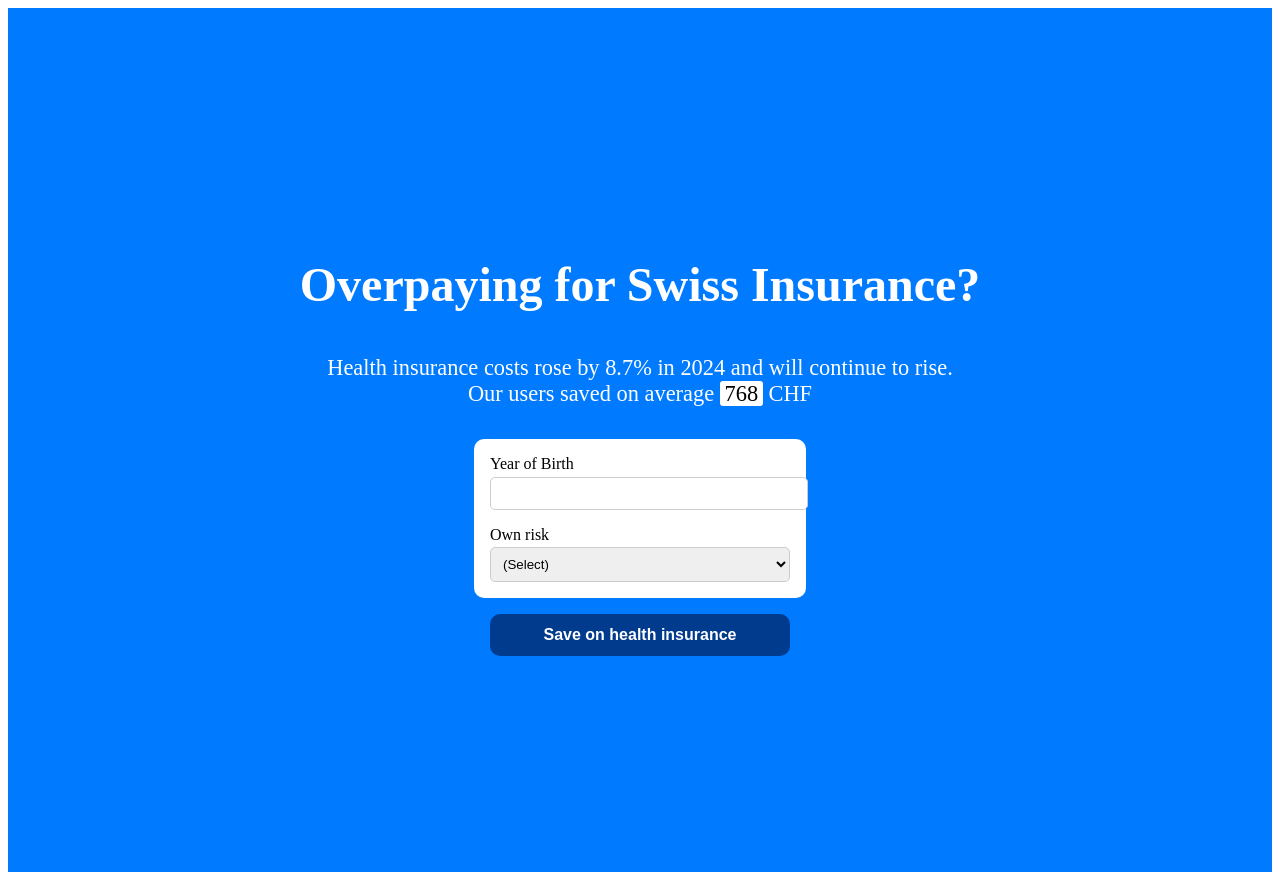
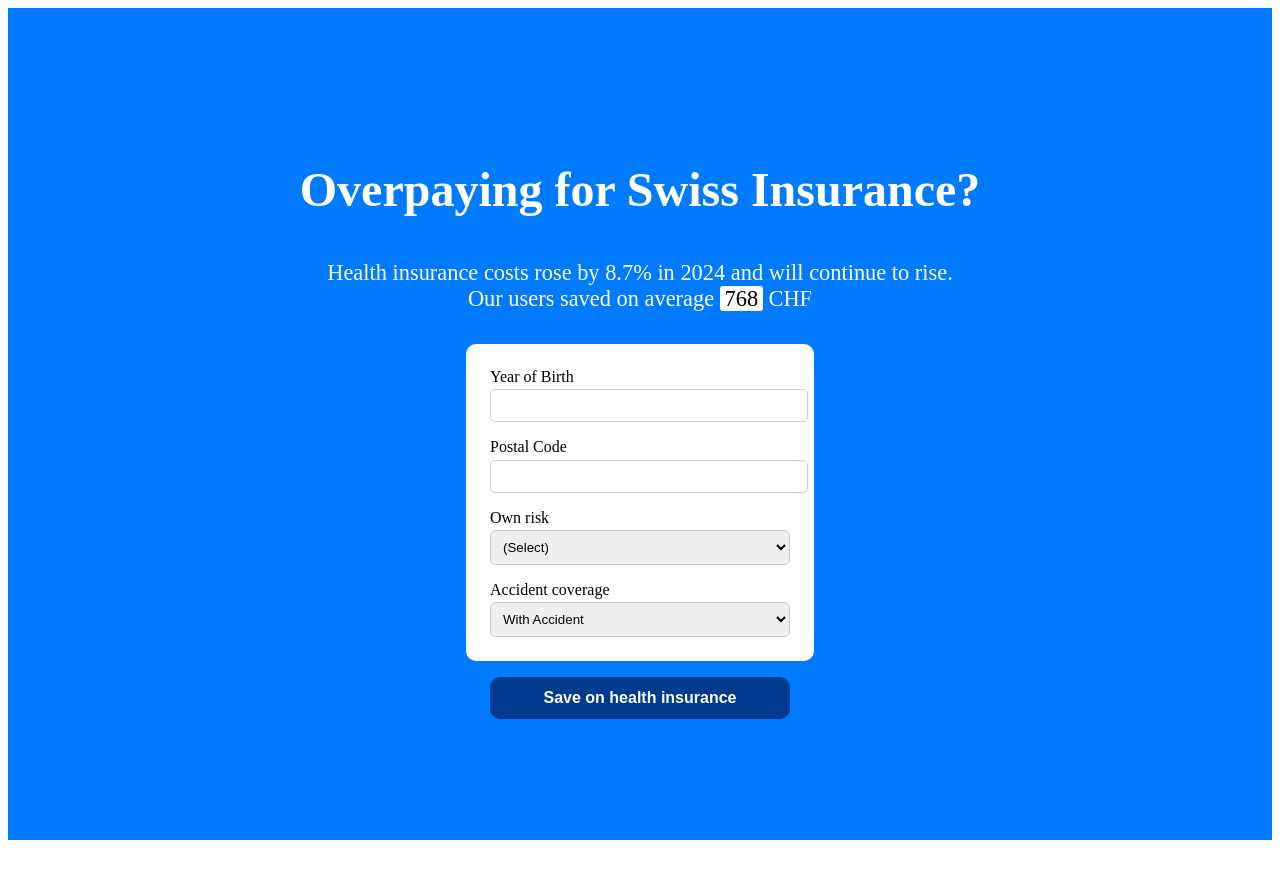
Before and after one commit to Chipkorvyn/eclipsai, a Next.js app: page / in a window 1280 px wide. After the commit the page ends 848 px from the top, so only its background shows below. Built offline with nearby package versions, Linux system fonts and the light colour scheme.

Commit message:
Homepage styling

```diff
--- a/app/page.tsx
+++ b/app/page.tsx
@@ -58,6 +58,7 @@ export default function HomePage() {
   }
 
   // ---------------------- STYLES ----------------------
+  // Reduced padding from 2rem to 1rem to move everything “up”
   const containerStyle: React.CSSProperties = {
     minHeight: '100vh',
     backgroundColor: '#007BFF', // blue background
@@ -66,10 +67,9 @@ export default function HomePage() {
     flexDirection: 'column',
     alignItems: 'center',
     justifyContent: 'center',
-    padding: '2rem'
+    padding: '1rem' // was 2rem
   };
 
-  // Slightly bigger title & subtitle than before
   const titleStyle: React.CSSProperties = {
     fontSize: '3rem',
     textAlign: 'center',
@@ -91,12 +91,13 @@ export default function HomePage() {
     borderRadius: '3px'
   };
 
+  // White container for inputs => slightly taller to hold 2 new fields
   const boxStyle: React.CSSProperties = {
     backgroundColor: '#fff',
     borderRadius: '10px',
     color: '#000',
     width: '300px',
-    padding: '1rem',
+    padding: '1.5rem', // was 1rem => slightly taller
     marginBottom: '1rem',
     display: 'flex',
     flexDirection: 'column',
@@ -123,7 +124,7 @@ export default function HomePage() {
     fontWeight: 600,
     fontSize: '1rem',
     cursor: isDisabled ? 'not-allowed' : 'pointer',
-    backgroundColor: isButtonPressed ? '#28a745' : '#003b8e', // dark blue normally, #28a745 on press
+    backgroundColor: isButtonPressed ? '#28a745' : '#003b8e',
     color: '#fff',
     textAlign: 'center'
   };
@@ -143,22 +144,30 @@ export default function HomePage() {
         Our users saved on average <span style={highlightNumberStyle}>768</span> CHF
       </p>
 
-      {/* Box with Year of Birth + Franchise */}
+      {/* White container => year of birth, postal code, own risk, accident coverage */}
       <div style={boxStyle}>
-        {/* Year of Birth */}
+        {/* Year of Birth (unchanged) */}
         <div>
           <div style={labelStyle}>Year of Birth</div>
           <input
             type="text"
             style={inputStyle}
             value={yobInput}
-            onChange={(e) => {
-              setYobInput(e.target.value);
-            }}
+            onChange={(e) => setYobInput(e.target.value)}
           />
         </div>
 
-        {/* Franchise => child or adult => from franchiseOptions */}
+        {/* NEW: Postal Code => same width & style => does nothing */}
+        <div>
+          <div style={labelStyle}>Postal Code</div>
+          <input
+            type="text"
+            style={inputStyle}
+            // no logic => does nothing
+          />
+        </div>
+
+        {/* Own Risk => same logic */}
         <div>
           <div style={labelStyle}>Own risk</div>
           <select
@@ -172,6 +181,18 @@ export default function HomePage() {
                 {f}
               </option>
             ))}
+          </select>
+        </div>
+
+        {/* NEW: Accident coverage => same width => does nothing */}
+        <div>
+          <div style={labelStyle}>Accident coverage</div>
+          <select
+            style={inputStyle}
+            // does nothing
+          >
+            <option value="MIT-UNF">With Accident</option>
+            <option value="OHN-UNF">Without Accident</option>
           </select>
         </div>
       </div>
```
